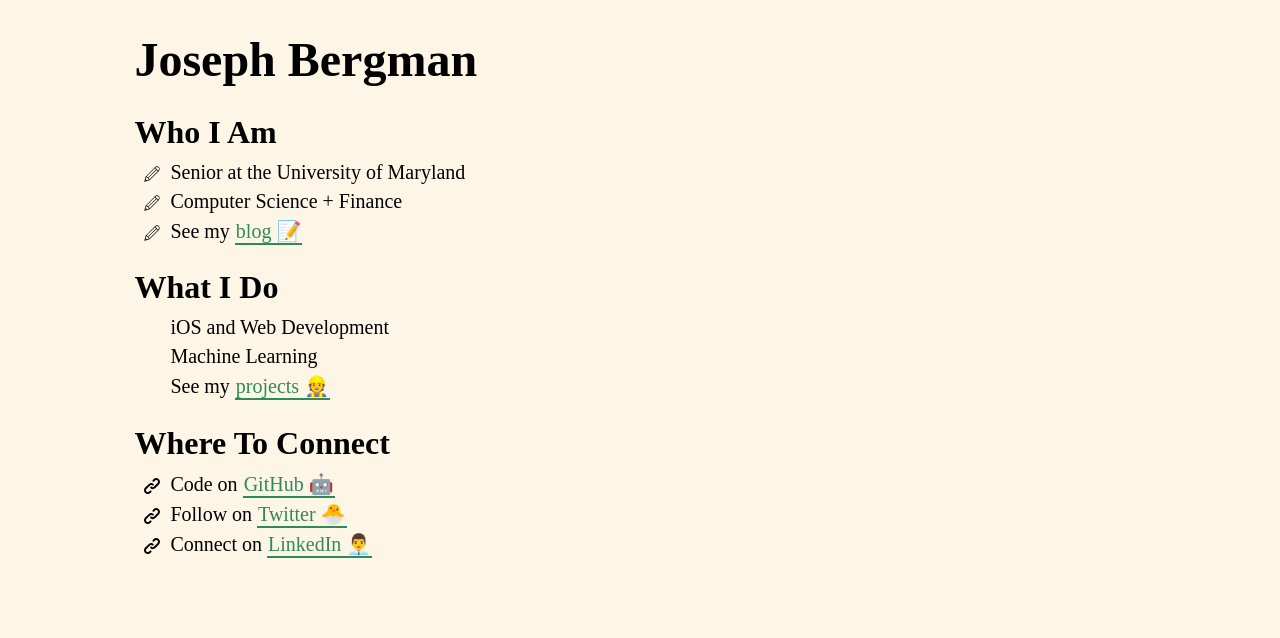
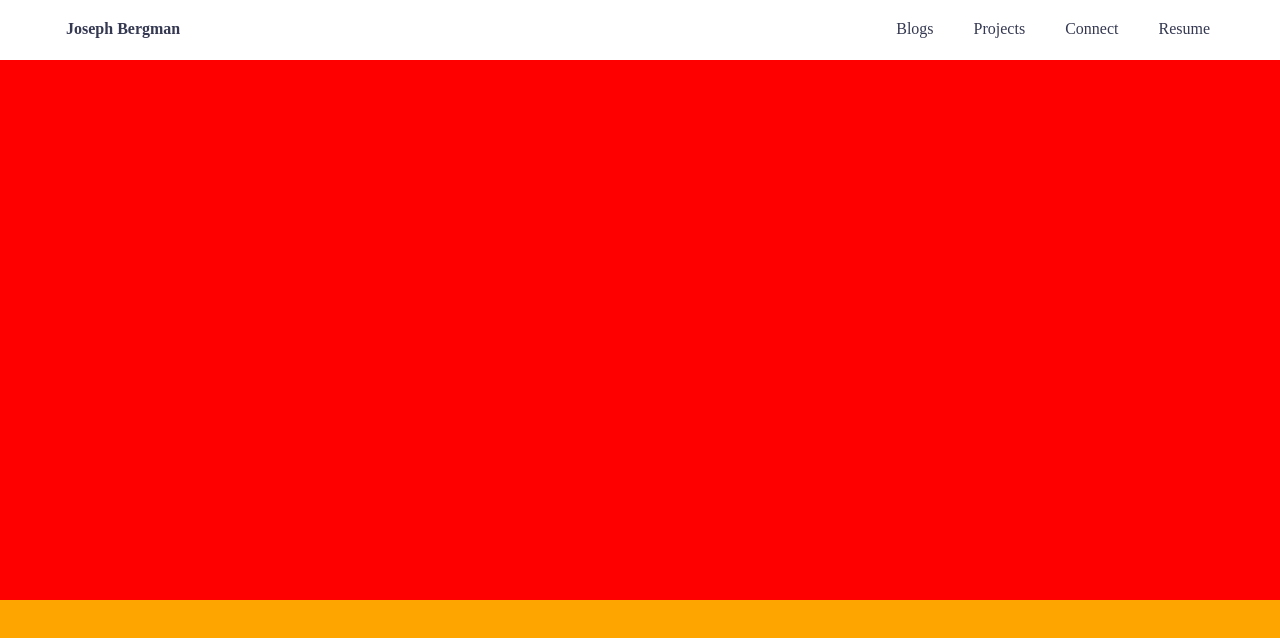
Before and after one commit to JosephBergman/josephbergman.github.io, a plain HTML site: page index.html in a window 1280 px wide. Shown: the top 638 px of the page. Drawn offline with Linux system fonts and the light colour scheme.

Commit message:
Add fixed navigation bar to home page
This commit adds a fixed navigation bar to the top of the home
page. This updates the index.html file and creates a new folder
for storing CSS files.

```diff
--- /dev/null
+++ b/css/main.css
@@ -0,0 +1,73 @@
+/************************************************
+Remove Browser Styles
+************************************************/
+
+* {
+    margin: 0;
+    padding: 0;
+    box-sizing: border-box;
+}
+
+
+/************************************************
+Header
+************************************************/
+
+header {
+    width: 100%; /* header spans top of page */
+    overflow: hidden; /* lets header contain floats */
+    position: fixed; /* fix to top of page */
+    background-color: white;
+}
+
+
+/**************** HEADER - Logo ****************/
+
+#logo { /* match style of navigation bar */
+    float: left;
+    margin-left: 50px;
+    padding: 20px 16px;
+}
+
+#logo a {
+    text-decoration: none;
+    color: #343851;
+}
+
+
+/*********** HEADER - NAVIGATION BAR ***********/
+
+nav {
+    list-style-type: none; /* removes the bullets */
+    margin: 0; /* remove browser settings */
+    padding: 0; /* remove browser settings */
+    float: right; /* make nav items appear on right */
+    margin-right: 50px; /* move closer to center */
+}
+
+nav li {
+    float: left; /* put items on one line */
+}
+
+nav li a {
+    display: block; /* makes entire region clickable */
+    padding: 20px; /* create some space around links */
+    text-decoration: none; /* remove link underline */
+    text-align: center;
+    color: #343851;
+    border-bottom: 2px solid transparent; /* prevent resizing */
+}
+
+nav li a:hover { /* Highlight link and add underline */
+    color: #0f4c9c;
+    border-bottom: 2px solid #68a4f1;
+}
+
+
+/************************************************
+Boomer
+************************************************/
+
+.boomer {
+    height: 600px;
+}
--- a/index.html
+++ b/index.html
@@ -1,4 +1,33 @@
 <!DOCTYPE html>
+<html lang="en" dir="ltr">
+    <head>
+        <meta charset="utf-8">
+        <meta name="viewport" content="width=device-width, initial-scale=1">
+        <link rel="stylesheet" href="css/main.css">
+        <title>Joseph Bergman</title>
+    </head>
+    <body>
+        <header>
+            <div id="logo">
+                <strong><a href="#">Joseph Bergman</a></strong>
+            </div>
+            <nav>
+                <li><a href="#">Blogs</a></li>
+                <li><a href="#">Projects</a></li>
+                <li><a href="#">Connect</a></li>
+                <li><a href="#">Resume</a></li>
+            </nav>
+        </header>
+        <div class="boomer" style="background-color: red;"></div>
+        <div class="boomer" style="background-color: orange;"></div>
+        <div class="boomer" style="background-color: yellow;"></div>
+        <div class="boomer" style="background-color: green;"></div>
+        <div class="boomer" style="background-color: blue;"></div>
+        <div class="boomer" style="background-color: violet;"></div>
+    </body>
+</html>
+
+<!-- <!DOCTYPE html>
 <html lang="en" dir="ltr">
     <head>
         <meta charset="utf-8">
@@ -36,4 +65,4 @@
             </div>
         </div>
     </body>
-</html>
+</html> -->
```
